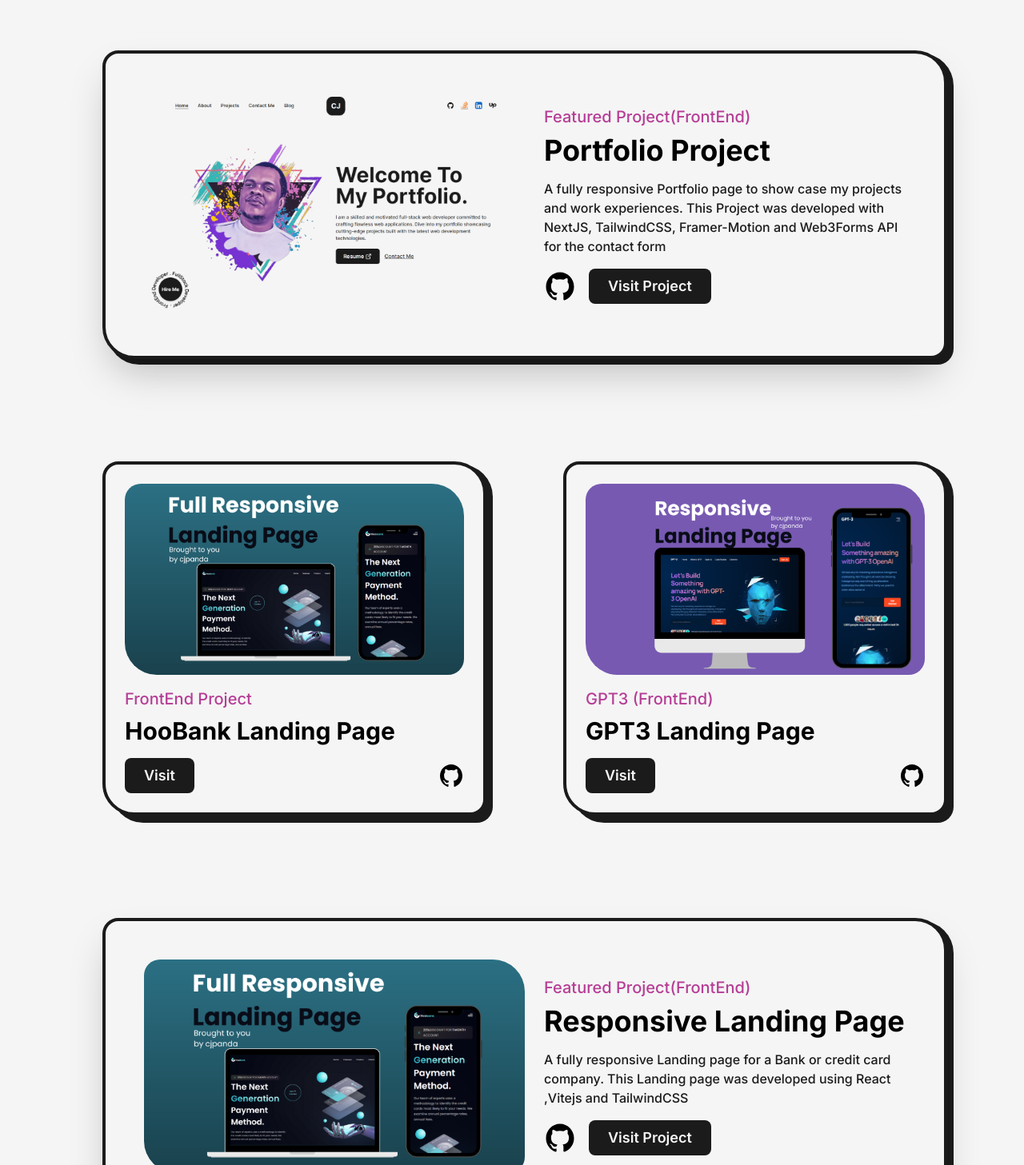
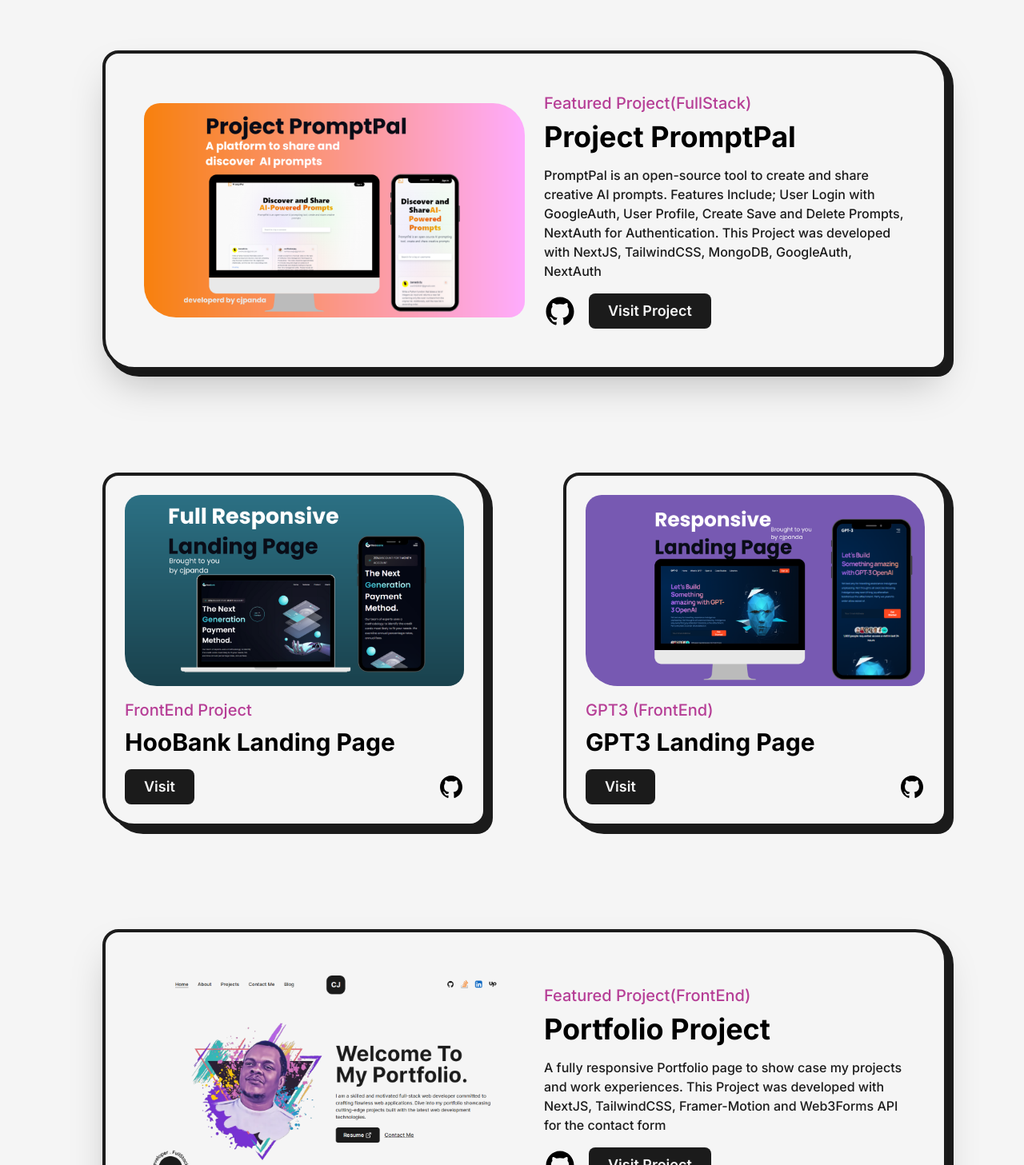
Before and after one commit to cjpanda/MyPortfolio, a Next.js app: page /projects in a window 1280 px wide. Shown: the part 273-1730 px from the top of the page at 80% size. Built offline with nearby package versions, Linux system fonts and the light colour scheme.

Commit message:
Added New Project

```diff
--- a/src/pages/_app.js
+++ b/src/pages/_app.js
@@ -19,7 +19,7 @@
     <>
       <Head>
         <meta name="viewport" content="width=device-width, initial-scale=1" />
-        <link rel="icon" href="/favicon.ico" />
+        <link rel="icon" href="/favicon.png" />
       </Head>
       <main  className={`${inter.variable} font-inter bg-light dark:bg-dark w-full min-h-screen`}>
         <Navbar/>
--- a/src/pages/projects.js
+++ b/src/pages/projects.js
@@ -8,6 +8,7 @@
 import project1 from '../../public/images/projects/FullResponsiveLandingPage.png';
 import project2 from '../../public/images/projects/portfolio-page.png';
 import project3 from '../../public/images/projects/responsiveproject.png';
+import project4 from '../../public/images/projects/promptpal.png';
 import { motion } from 'framer-motion';
 import TransitionEffect from '@/components/TransitionEffect';
 
@@ -103,13 +104,13 @@
         <div className='grid grid-cols-12 gap-24 gap-y-32 xl:gap-x-16 lg:gap-x-8 md:gap-y-24 sm:gap-x-0'>
           <div className='col-span-12'>
             <FeaturedProject
-              title= "Portfolio Project"
-              img={project2}
-              summary=" A fully responsive Portfolio page to show case my projects and work experiences.
-              This Project was developed with NextJS, TailwindCSS, Framer-Motion and Web3Forms API for the contact form"
-              link="https://cjpanda.github.io/landingpage_bank/"
-              github="https://github.com/cjpanda/landingpage_bank"
-              type="Featured Project(FrontEnd)"
+              title= "Project PromptPal"
+              img={project4}
+              summary=" PromptPal is an open-source tool to create and share creative AI prompts. Features Include; User Login with GoogleAuth, User Profile, Create Save and Delete Prompts, NextAuth for Authentication.
+              This Project was developed with NextJS, TailwindCSS, MongoDB, GoogleAuth, NextAuth"
+              link="https://promptpal-project-nyk79e276-cjpanda.vercel.app/"
+              github="https://github.com/cjpanda/promptpal_project"
+              type="Featured Project(FullStack)"
             />
           </div>
 
@@ -135,10 +136,10 @@
 
           <div className='col-span-12'>
             <FeaturedProject
-              title= "Responsive Landing Page"
-              img={project1}
-              summary=" A fully responsive Landing page for a Bank or credit card company.
-              This Landing page was developed using React ,Vitejs and TailwindCSS"
+              title= "Portfolio Project"
+              img={project2}
+              summary=" A fully responsive Portfolio page to show case my projects and work experiences.
+              This Project was developed with NextJS, TailwindCSS, Framer-Motion and Web3Forms API for the contact form"
               link="https://cjpanda.github.io/landingpage_bank/"
               github="https://github.com/cjpanda/landingpage_bank"
               type="Featured Project(FrontEnd)"
```
Also changed, not shown: public/favicon.png (added), public/images/projects/promptpal.png (added).
